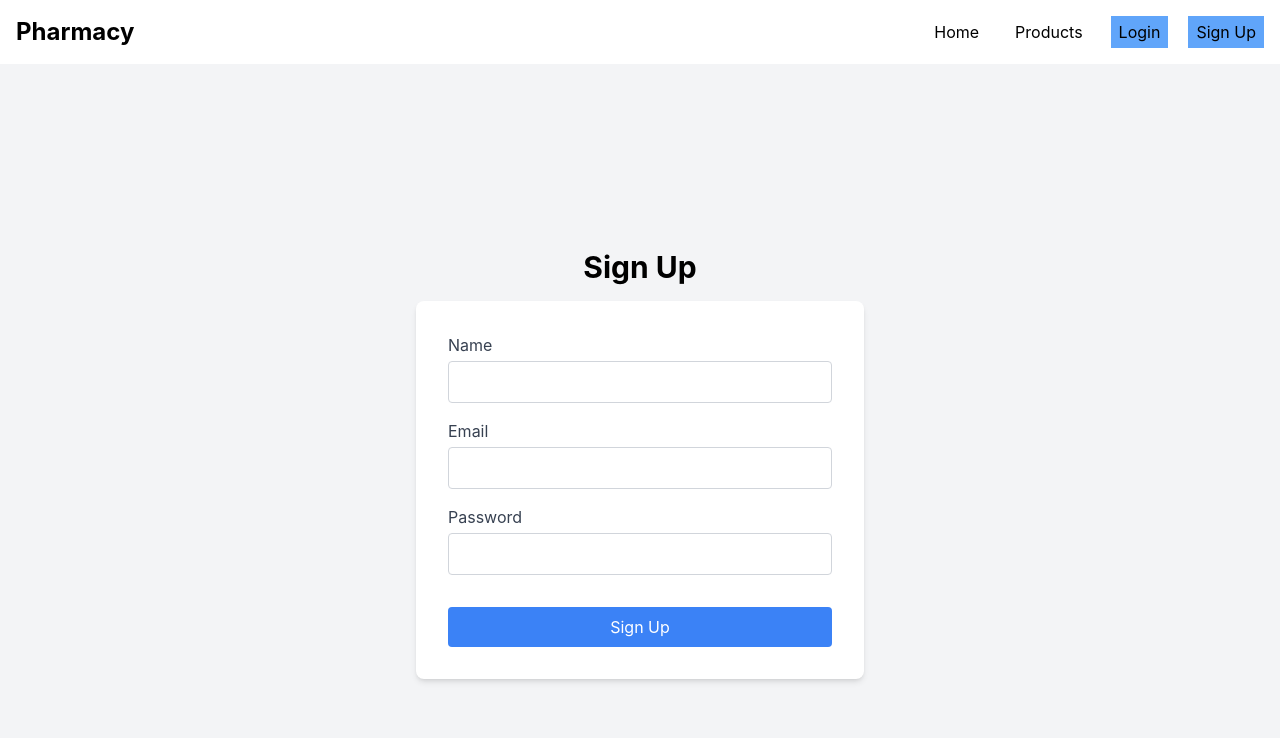
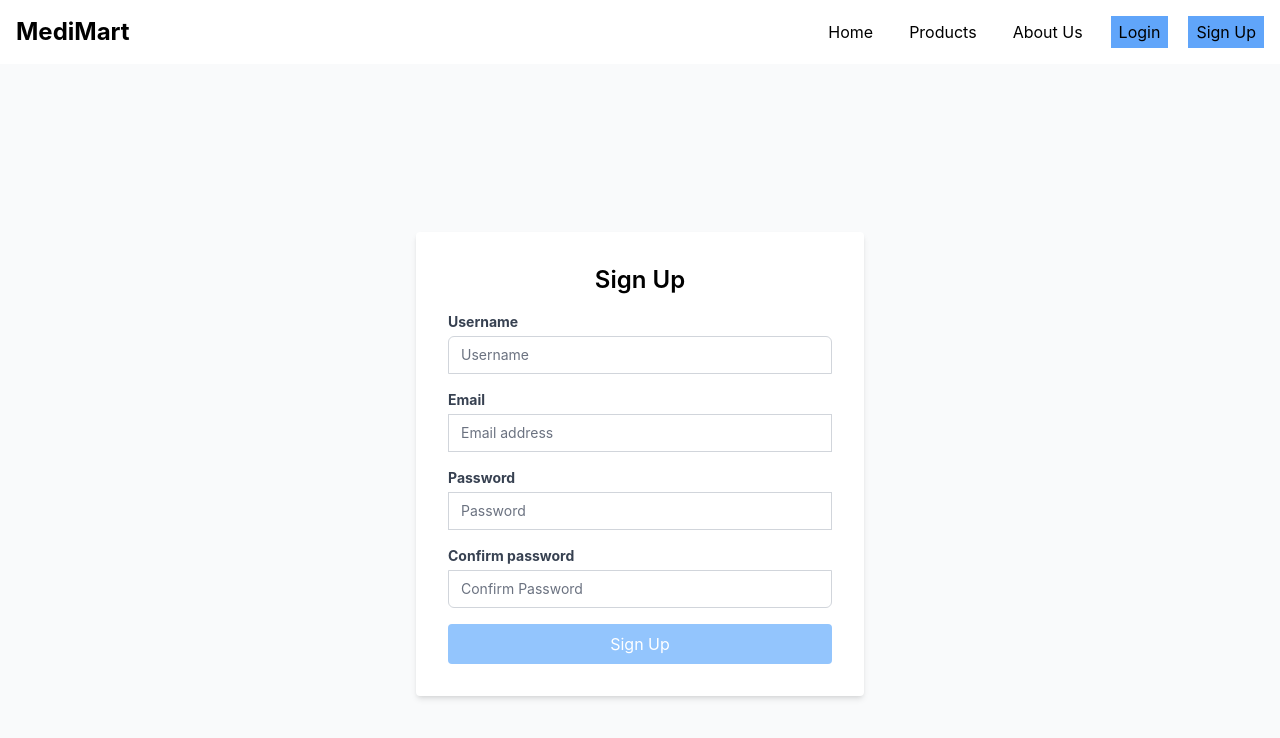
Before and after one commit to SylviaT01/MediMart, a React (Create React App) app in the folder client/: page /signup in a window 1280 px wide. Shown: the top 738 px of the page. Built offline with nearby package versions, Linux system fonts and the light colour scheme.

Commit message:
create login and signup components and write login code

```diff
--- a/client/src/App.js
+++ b/client/src/App.js
@@ -3,6 +3,7 @@ import { BrowserRouter as Router, Route, Routes } from 'react-router-dom';
 import NavBar from './components/navbar';
 import Home from './components/home';
 import ProductList from './components/productlist';
+import AboutUs from './components/About'
 import Login from './components/login';
 import SignUp from './components/signup';
 
@@ -15,6 +16,7 @@ function App() {
           <Routes>
             <Route path="/" element={<Home />} />
             <Route path="/products" element={<ProductList />} />
+            <Route path="/about" element={<AboutUs />} />
             <Route path="/login" element={<Login />} />
             <Route path="/signup" element={<SignUp />} />
           </Routes>
--- /dev/null
+++ b/client/src/components/About.jsx
@@ -0,0 +1,14 @@
+import React from 'react';
+
+const AboutUs = () => {
+  return (
+    <div className="container mx-auto px-4 py-8">
+      <h1 className="text-3xl font-bold mb-4">About Us</h1>
+      <p className="text-gray-700 leading-relaxed">
+      Welcome to Medimart, your trusted partner in health and wellness. At Medimart, we are committed to providing convenient access to high-quality medications and healthcare products, delivered right to your doorstep. Our mission is to empower individuals and families to take control of their health by offering a wide range of pharmaceuticals, wellness essentials, and personalized care solutions. Whether you're managing a chronic condition or simply looking for everyday health products, Medimart is here to support you every step of the way. Trust, reliability, and customer satisfaction are at the heart of what we do. Join us in our journey towards better health and a brighter future with Medimart.
+      </p>
+    </div>
+  );
+};
+
+export default AboutUs;
--- a/client/src/components/NavItems.jsx
+++ b/client/src/components/NavItems.jsx
@@ -6,6 +6,7 @@ const NavItems = () => {
     <div className='flex items-center gap-5'>
       <Link to="/" className="bg-transparent py-1 px-2 transition ease-in-out hover:-translate-y-1 hover:scale-110 duration-300">Home</Link>
       <Link to="/products" className="bg-transparent py-1 px-2 transition ease-in-out hover:-translate-y-1 hover:scale-110 duration-300">Products</Link>
+      <Link to="/about" className="bg-transparent  py-1 px-2 transition ease-in-out hover:-translate-y-1 hover:scale-110  duration-300">About Us</Link>
       <Link to="/login" className="bg-blue-400 hover:bg-blue-300/90 py-1 px-2 transition ease-in-out hover:-translate-y-1 hover:scale-110 duration-300">Login</Link>
       <Link to="/signup" className="bg-blue-400 hover:bg-blue-300/90 py-1 px-2 transition ease-in-out hover:-translate-y-1 hover:scale-110 duration-300">Sign Up</Link>
     </div>
--- a/client/src/components/login.jsx
+++ b/client/src/components/login.jsx
@@ -1,45 +1,82 @@
-import React from 'react';
-import { Formik, Form, Field, ErrorMessage } from 'formik';
-import * as Yup from 'yup';
+import React, { useState } from "react";
 
-const Login = () => {
-  const initialValues = {
-    email: '',
-    password: '',
-  };
+function Login({ setUser }) {
+  const [email, setEmail] = useState("");
+  const [password, setPassword] = useState("");
 
-  const validationSchema = Yup.object({
-    email: Yup.string().email('Invalid email format').required('Required'),
-    password: Yup.string().required('Required'),
-  });
-
-  const onSubmit = values => {
-    console.log('Form data', values);
-    // Add fetch request here for logging in
-  };
+  function handleSubmit(e) {
+    e.preventDefault();
+    fetch("/login", {
+      method: "POST",
+      headers: {
+        "Content-Type": "application/json",
+      },
+      body: JSON.stringify({ email, password }),
+    }).then((r) => {
+      if (r.ok) {
+        r.json().then((user) => setUser(user));
+      }
+    });
+  }
 
   return (
-    <div className="flex flex-col items-center justify-center min-h-screen bg-gray-100">
-      <h1 className="text-3xl font-bold mb-4">Login</h1>
-      <div className="bg-white p-8 rounded-lg shadow-md w-full max-w-md">
-        <Formik initialValues={initialValues} validationSchema={validationSchema} onSubmit={onSubmit}>
-          <Form>
-            <div className="mb-4">
-              <label htmlFor="email" className="block text-gray-700">Email</label>
-              <Field type="email" id="email" name="email" className="w-full p-2 border border-gray-300 rounded mt-1" />
-              <ErrorMessage name="email" component="div" className="text-red-500 text-sm mt-1" />
+    <div className="min-h-screen flex items-center justify-center bg-gray-50 py-12 px-4 sm:px-6 lg:px-8">
+      <div className="max-w-md w-full bg-white shadow-md rounded p-8">
+        <h2 className="text-2xl font-semibold mb-4 text-center">Sign in to your account</h2>
+        <form className="space-y-4" onSubmit={handleSubmit}>
+          <div>
+            <label htmlFor="email" className="block text-gray-700 text-sm font-bold mb-1">Email address</label>
+            <input
+              id="email"
+              name="email"
+              type="email"
+              autoComplete="email"
+              required
+              value={email}
+              onChange={(e) => setEmail(e.target.value)}
+              className="appearance-none rounded-none relative block w-full px-3 py-2 border border-gray-300 placeholder-gray-500 text-gray-900 rounded-t-md focus:outline-none focus:ring-indigo-500 focus:border-indigo-500 focus:z-10 sm:text-sm"
+              placeholder="Email address"
+            />
+          </div>
+          <div>
+            <label htmlFor="password" className="block text-gray-700 text-sm font-bold mb-1">Password</label>
+            <input
+              id="password"
+              name="password"
+              type="password"
+              autoComplete="current-password"
+              required
+              value={password}
+              onChange={(e) => setPassword(e.target.value)}
+              className="appearance-none rounded-none relative block w-full px-3 py-2 border border-gray-300 placeholder-gray-500 text-gray-900 rounded-b-md focus:outline-none focus:ring-indigo-500 focus:border-indigo-500 focus:z-10 sm:text-sm"
+              placeholder="Password"
+            />
+          </div>
+
+          <div className="flex items-center justify-between">
+            <div className="flex items-center">
+              <input
+                id="remember-me"
+                name="remember-me"
+                type="checkbox"
+                className="h-4 w-4 text-indigo-600 focus:ring-indigo-500 border-gray-300 rounded"
+              />
+              <label htmlFor="remember-me" className="ml-2 block text-sm text-gray-900">Remember me</label>
             </div>
-            <div className="mb-4">
-              <label htmlFor="password" className="block text-gray-700">Password</label>
-              <Field type="password" id="password" name="password" className="w-full p-2 border border-gray-300 rounded mt-1" />
-              <ErrorMessage name="password" component="div" className="text-red-500 text-sm mt-1" />
-            </div>
-            <button type="submit" className="w-full bg-blue-500 text-white p-2 rounded mt-4">Login</button>
-          </Form>
-        </Formik>
+          </div>
+
+          <div>
+            <button
+              type="submit"
+              className="w-full flex justify-center py-2 px-4 border border-transparent rounded-md shadow-sm text-sm font-medium text-white bg-indigo-600 hover:bg-indigo-700 focus:outline-none focus:ring-2 focus:ring-offset-2 focus:ring-indigo-500"
+            >
+              Sign in
+            </button>
+          </div>
+        </form>
       </div>
     </div>
   );
-};
+}
 
 export default Login;
--- a/client/src/components/navbar.jsx
+++ b/client/src/components/navbar.jsx
@@ -5,7 +5,7 @@ const NavBar = () => {
   return (
     <nav className="bg-white shadow-md p-4">
       <div className="container mx-auto flex justify-between items-center">
-        <h1 className="text-2xl font-bold">Pharmacy</h1>
+        <h1 className="text-2xl font-bold">MediMart</h1>
         <NavItems />
       </div>
     </nav>
--- a/client/src/components/signup.jsx
+++ b/client/src/components/signup.jsx
@@ -1,52 +1,99 @@
-import React from 'react';
-import { Formik, Form, Field, ErrorMessage } from 'formik';
-import * as Yup from 'yup';
+import React, { useState } from "react";
 
-const SignUp = () => {
-  const initialValues = {
-    name: '',
-    email: '',
-    password: '',
-  };
+function SignUp({ setUser }) {
+  const [username, setUsername] = useState("");
+  const [email, setEmail] = useState("");
+  const [password, setPassword] = useState("");
+  const [passwordConfirmation, setPasswordConfirmation] = useState("");
 
-  const validationSchema = Yup.object({
-    name: Yup.string().required('Required'),
-    email: Yup.string().email('Invalid email format').required('Required'),
-    password: Yup.string().min(6, 'Password must be at least 6 characters').required('Required'),
-  });
-
-  const onSubmit = values => {
-    console.log('Form data', values);
-    // Add fetch request here for signing up
-  };
+  function handleSubmit(e) {
+    e.preventDefault();
+    fetch("/signup", {
+      method: "POST",
+      headers: {
+        "Content-Type": "application/json",
+      },
+      body: JSON.stringify({
+        username,
+        email,
+        password,
+        password_confirmation: passwordConfirmation,
+      }),
+    }).then((r) => {
+      if (r.ok) {
+        r.json().then((user) => setUser(user));
+      }
+    });
+  }
 
   return (
-    <div className="flex flex-col items-center justify-center min-h-screen bg-gray-100">
-      <h1 className="text-3xl font-bold mb-4">Sign Up</h1>
-      <div className="bg-white p-8 rounded-lg shadow-md w-full max-w-md">
-        <Formik initialValues={initialValues} validationSchema={validationSchema} onSubmit={onSubmit}>
-          <Form>
-            <div className="mb-4">
-              <label htmlFor="name" className="block text-gray-700">Name</label>
-              <Field type="text" id="name" name="name" className="w-full p-2 border border-gray-300 rounded mt-1" />
-              <ErrorMessage name="name" component="div" className="text-red-500 text-sm mt-1" />
-            </div>
-            <div className="mb-4">
-              <label htmlFor="email" className="block text-gray-700">Email</label>
-              <Field type="email" id="email" name="email" className="w-full p-2 border border-gray-300 rounded mt-1" />
-              <ErrorMessage name="email" component="div" className="text-red-500 text-sm mt-1" />
-            </div>
-            <div className="mb-4">
-              <label htmlFor="password" className="block text-gray-700">Password</label>
-              <Field type="password" id="password" name="password" className="w-full p-2 border border-gray-300 rounded mt-1" />
-              <ErrorMessage name="password" component="div" className="text-red-500 text-sm mt-1" />
-            </div>
-            <button type="submit" className="w-full bg-blue-500 text-white p-2 rounded mt-4">Sign Up</button>
-          </Form>
-        </Formik>
+    <div className="min-h-screen flex items-center justify-center bg-gray-50 py-12 px-4 sm:px-6 lg:px-8">
+      <div className="max-w-md w-full bg-white shadow-md rounded p-8">
+        <h2 className="text-2xl font-semibold mb-4 text-center">Sign Up</h2>
+        <form className="space-y-4" onSubmit={handleSubmit}>
+          <div>
+            <label htmlFor="username" className="block text-gray-700 text-sm font-bold mb-1">Username</label>
+            <input
+              id="username"
+              name="username"
+              type="text"
+              autoComplete="username"
+              required
+              value={username}
+              onChange={(e) => setUsername(e.target.value)}
+              className="appearance-none rounded-none relative block w-full px-3 py-2 border border-gray-300 placeholder-gray-500 text-gray-900 rounded-t-md focus:outline-none focus:ring-indigo-500 focus:border-indigo-500 focus:z-10 sm:text-sm"
+              placeholder="Username"
+            />
+          </div>
+          <div>
+            <label htmlFor="email" className="block text-gray-700 text-sm font-bold mb-1">Email</label>
+            <input
+              id="email"
+              name="email"
+              type="email"
+              autoComplete="email"
+              required
+              value={email}
+              onChange={(e) => setEmail(e.target.value)}
+              className="appearance-none rounded-none relative block w-full px-3 py-2 border border-gray-300 placeholder-gray-500 text-gray-900 focus:outline-none focus:ring-indigo-500 focus:border-indigo-500 focus:z-10 sm:text-sm"
+              placeholder="Email address"
+            />
+          </div>
+          <div>
+            <label htmlFor="password" className="block text-gray-700 text-sm font-bold mb-1">Password</label>
+            <input
+              id="password"
+              name="password"
+              type="password"
+              autoComplete="new-password"
+              required
+              value={password}
+              onChange={(e) => setPassword(e.target.value)}
+              className="appearance-none rounded-none relative block w-full px-3 py-2 border border-gray-300 placeholder-gray-500 text-gray-900 focus:outline-none focus:ring-indigo-500 focus:border-indigo-500 focus:z-10 sm:text-sm"
+              placeholder="Password"
+            />
+          </div>
+          <div>
+            <label htmlFor="passwordConfirmation" className="block text-gray-700 text-sm font-bold mb-1">Confirm password</label>
+            <input
+              id="passwordConfirmation"
+              name="passwordConfirmation"
+              type="password"
+              autoComplete="new-password"
+              required
+              value={passwordConfirmation}
+              onChange={(e) => setPasswordConfirmation(e.target.value)}
+              className="appearance-none rounded-none relative block w-full px-3 py-2 border border-gray-300 placeholder-gray-500 text-gray-900 rounded-b-md focus:outline-none focus:ring-indigo-500 focus:border-indigo-500 focus:z-10 sm:text-sm"
+              placeholder="Confirm Password"
+            />
+          </div>
+          <div>
+            <button type="submit" className="bg-blue-300 text-white py-2 px-4 rounded hover:bg-blue-500 w-full">Sign Up</button>
+          </div>
+        </form>
       </div>
     </div>
   );
-};
+}
 
 export default SignUp;
```
Also changed, not shown: client/src/components/Contact.jsx (added).
